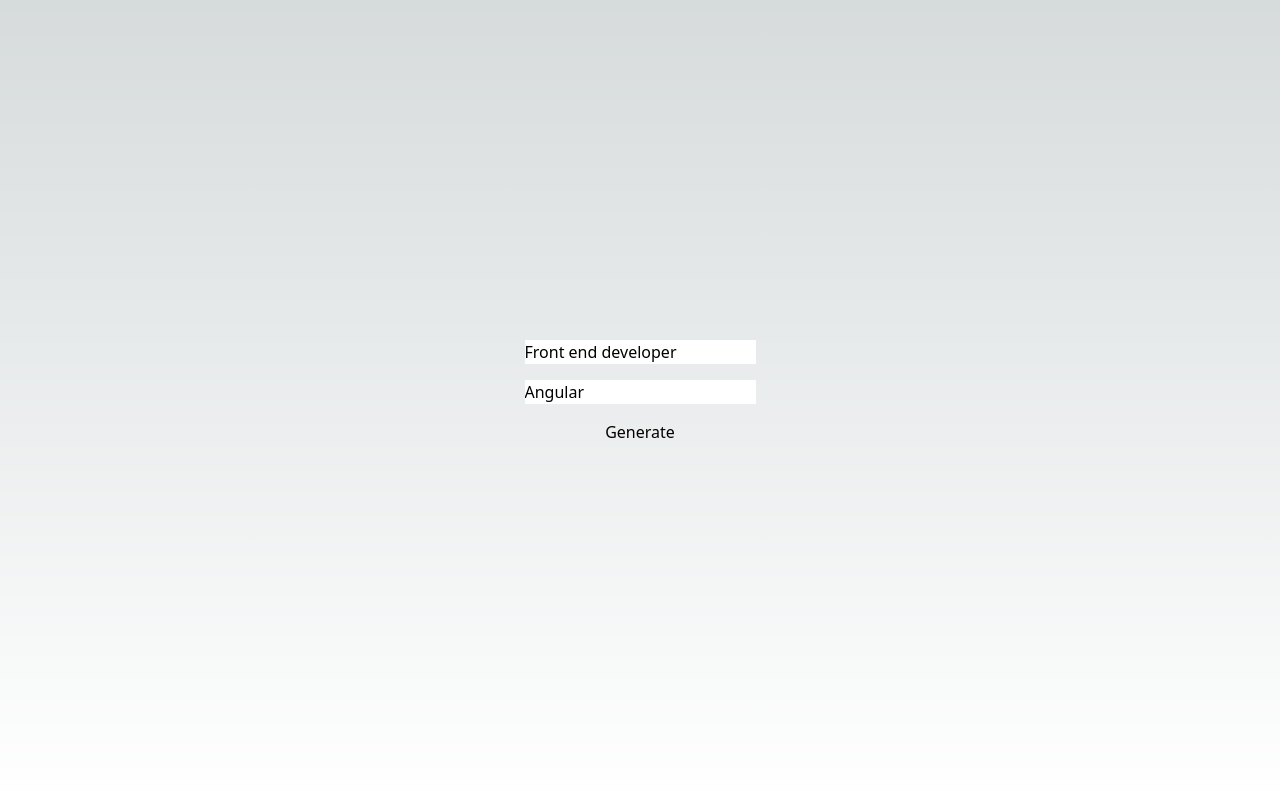
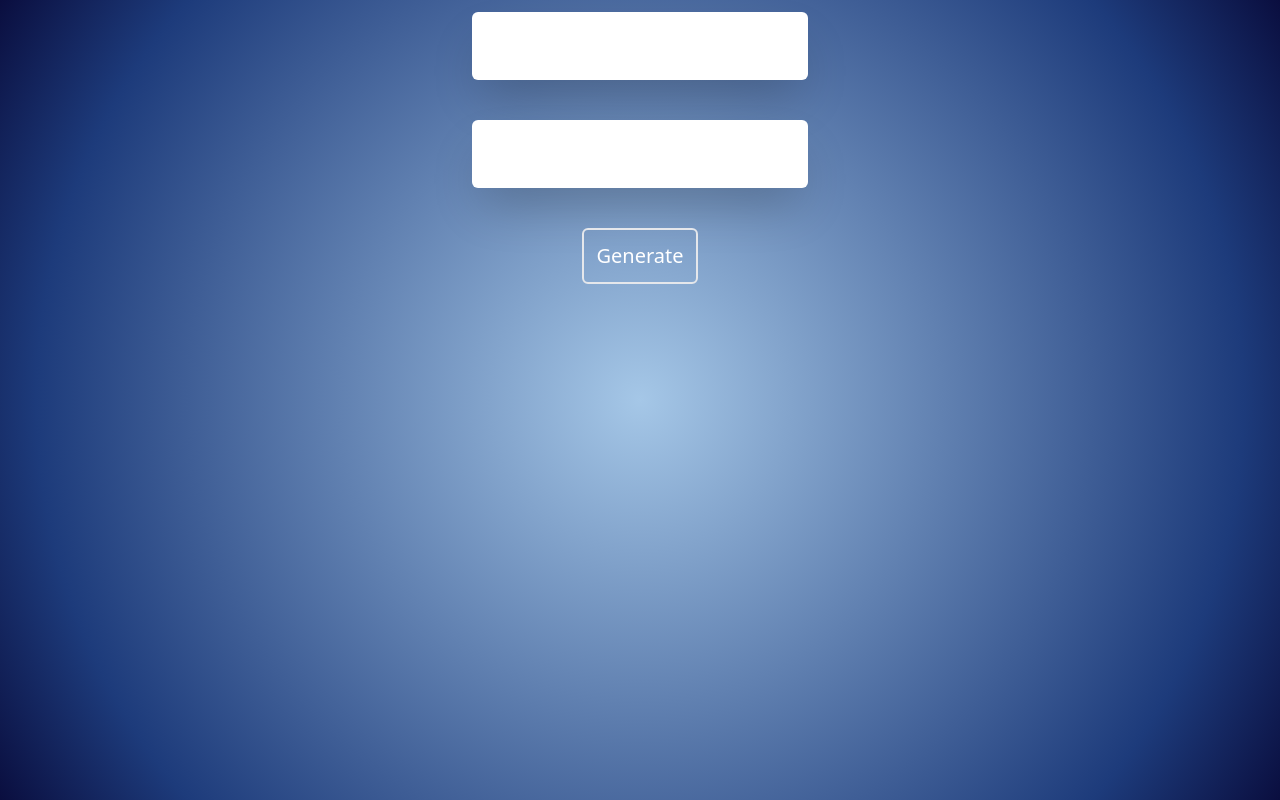
Before and after one commit to ocnm/pg-jobRoute, a Next.js app: page / in a window 1280 px wide. Built offline with nearby package versions, Linux system fonts and the light colour scheme.

Commit message:
styling and positioning

```diff
--- a/pages/index.tsx
+++ b/pages/index.tsx
@@ -1,15 +1,26 @@
 import { Inter } from 'next/font/google'
 import { useState } from 'react';
+import LoaderScreen from '@/components/LoaderScreen';
+// import ReCAPTCHA from 'react-google-recaptcha';
 
 const inter = Inter({ subsets: ['latin'] })
 
 
 const Home = () => {
+  const [loader, setLoader] = useState(false);
   const [profession, setProfession] = useState('Front end developer');
   const [skill, setSkill] = useState('Angular');
   const [data, setData] = useState<any>([]);
 
+  const s = {
+    input: 'p-5 m-3 rounded-md shadow-2xl blur-xs text-xl',
+    submitBtn: 'border-solid border-2 rounded-md p-3 m-3 text-xl hover:rounded-full active:bg-white active:text-blue-700',
+    listBtn: 'border-2 border-blue-500 m-1 rounded-lg p-3 text-xl text-black-500 hover:shadow-xl',
+  }
+
+
   const handleRequest = async (data: any, l: number) => {
+    setLoader(true);
     const response = await fetch('/api/prompts/', {
       method: 'POST',
       body: JSON.stringify({ data, l }),
@@ -22,15 +33,16 @@ const Home = () => {
     const isJsonStr = (str: string): boolean => {
       try {
         JSON.parse(str);
-    } catch (e) {
+      } catch (e) {
         return false;
-    }
-    return true;
+      }
+      return true;
     }
 
     if (isJsonStr(result.content)) setData(JSON.parse(result.content));
     else alert(result.content);
 
+    setLoader(false);
   }
 
   const handleChange = (e: any, setter: any) => {
@@ -47,19 +59,40 @@ const Home = () => {
   }
 
   const firstNode = (response: any) => response.map((point: any, i: any) => (
-    <div key={i} onClick={() => handleNode(point)}>
-      <button>{point.title} - {point.desc}</button>
-    </div>
+    <button
+      className={s.listBtn}
+      key={i}
+      onClick={() => handleNode(point)}>
+      {point.title} - {point.desc}
+    </button>
   ));
 
   return (
-    <div className='flex flex-col flex-wrap items-center justify-center w-screen h-screen gap-4 bg-gradient'>
-      <input onChange={(e) => handleChange(e, setProfession)} value={profession} placeholder='type the profession' type="text" />
-      <input onChange={(e) => handleChange(e, setSkill)} value={skill} placeholder='type the skill' type="text" />
-      <button onClick={handleSubmit}>Generate</button>
-      <div>
-        {data && firstNode(data)}
-      </div>
+    <div className='flex flex-col items-center justify-start w-screen h-screen flex-nowrap gap-4 bg-gradient'>
+      {!loader &&
+        <>
+          <input
+            className={s.input}
+            onChange={(e) => handleChange(e, setProfession)}
+            value={profession} placeholder='type the profession'
+            type="text"
+          />
+
+          <input
+            className={s.input}
+            onChange={(e) => handleChange(e, setSkill)}
+            value={skill}
+            placeholder='type the skill'
+            type="text"
+          />
+
+          <button className={s.submitBtn} onClick={handleSubmit}>Generate</button>
+          <div className='flex flex-col justify-between'>
+            {data && firstNode(data)}
+          </div>
+        </>
+      }
+      {loader && <LoaderScreen />}
     </div>
 
   );
--- a/styles/globals.css
+++ b/styles/globals.css
@@ -8,7 +8,7 @@
   --background-end-rgb: 255, 255, 255;
 }
 
-@media (prefers-color-scheme: dark) {
+@media (prefers-color-scheme: light) {
   :root {
     --foreground-rgb: 255, 255, 255;
     --background-start-rgb: 0, 0, 0;
@@ -16,7 +16,7 @@
   }
 }
 
-body {
+html {
   color: rgb(var(--foreground-rgb));
   background: linear-gradient(
       to bottom,
@@ -25,7 +25,3 @@ body {
     )
     rgb(var(--background-start-rgb));
 }
-
-input {
-  color: black;
-}
--- a/tailwind.config.js
+++ b/tailwind.config.js
@@ -8,9 +8,7 @@ module.exports = {
   theme: {
     extend: {
       backgroundImage: {
-        'gradient-radial': 'radial-gradient(var(--tw-gradient-stops))',
-        'gradient-conic':
-          'conic-gradient(from 180deg at 50% 50%, var(--tw-gradient-stops))',
+            'gradient': 'radial-gradient(circle at center, #A5C7E7 0%, #1D3B7B 80%, #0A0E3F 100%)',
       },
     },
   },
```
